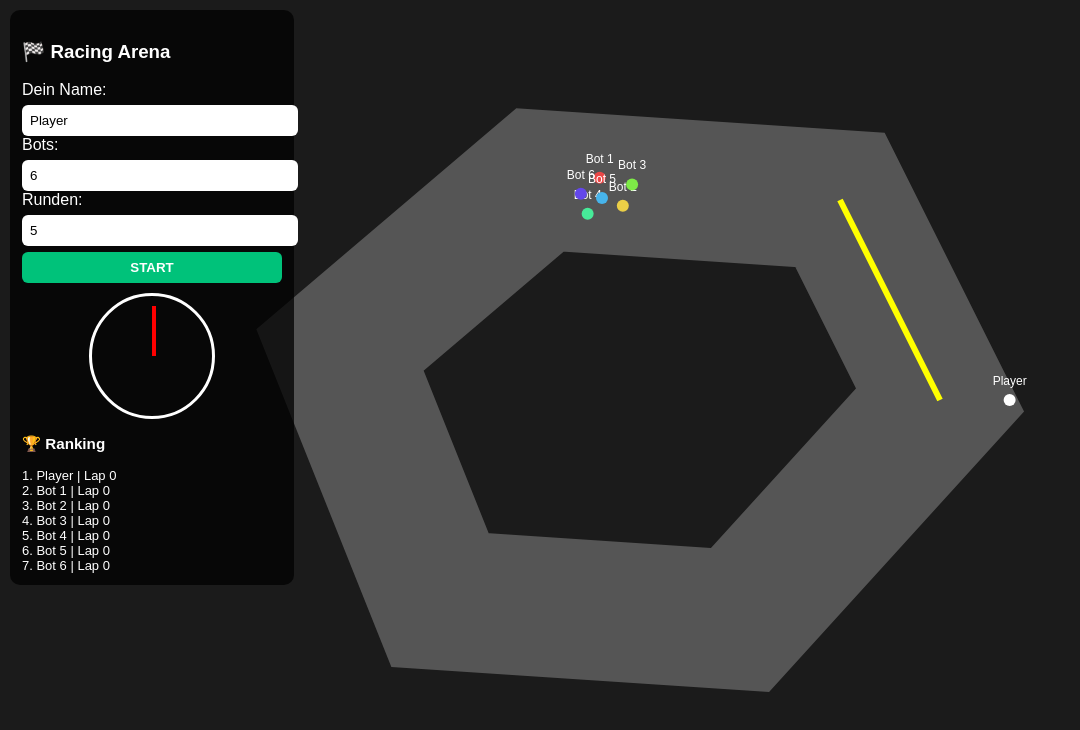
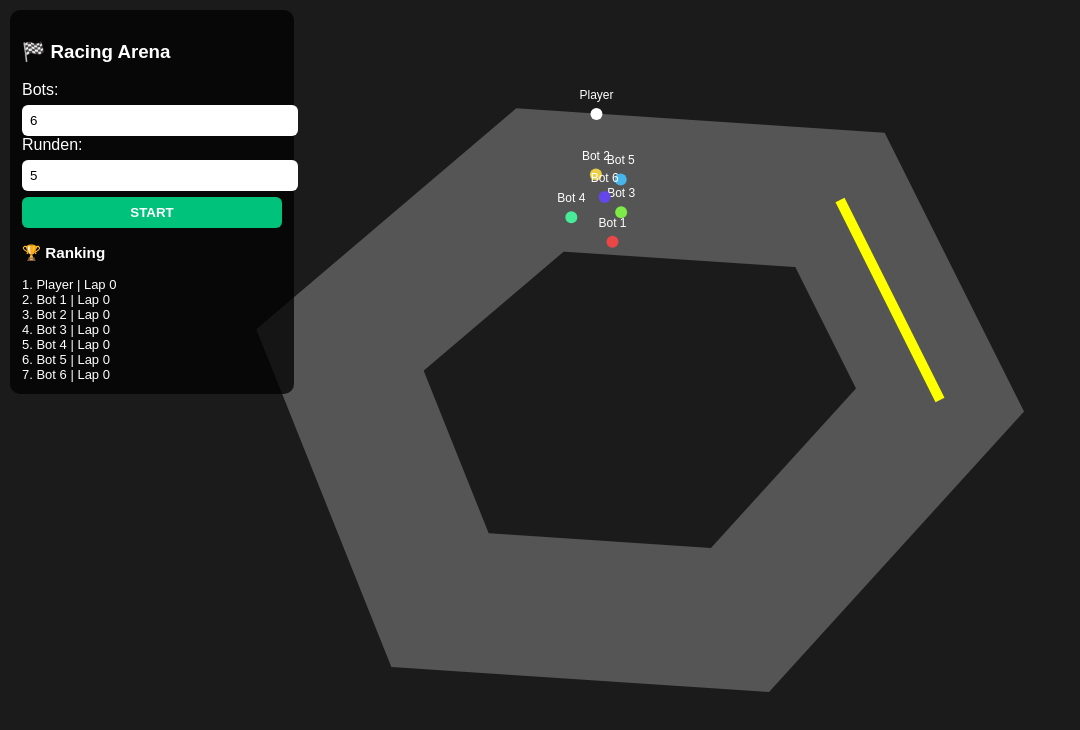
Before and after one commit to Lichessbotacc/2d-Car-Race, a plain HTML site: page index.html in a window 1280 px wide. Both pictures are taken after a click on the button "START". Shown: the whole page, without its empty margins (0-1080 px from the left). Drawn offline with Linux system fonts and the light colour scheme.

Commit message:
Update index.html

```diff
--- a/index.html
+++ b/index.html
@@ -3,7 +3,7 @@
 <head>
 <meta charset="UTF-8">
 <meta name="viewport" content="width=device-width, initial-scale=1.0">
-<title>Racing Arena Fixed</title>
+<title>Racing Arena Fixed+</title>
 
 <style>
 body{margin:0;overflow:hidden;background:#1b1b1b;font-family:Arial;}
@@ -27,24 +27,6 @@ border-radius:6px;
 button{background:#00c27a;color:white;font-weight:bold;}
 
 #score{margin-top:10px;font-size:13px;}
-
-#wheel{
-width:120px;height:120px;
-margin:10px auto;
-border-radius:50%;
-border:3px solid white;
-position:relative;
-touch-action:none;
-}
-
-#needle{
-position:absolute;
-width:4px;height:50px;
-background:red;
-top:10px;left:50%;
-transform-origin:bottom center;
-transform:rotate(0rad);
-}
 </style>
 </head>
 
@@ -53,9 +35,6 @@ transform:rotate(0rad);
 <div id="ui">
 <h3>🏁 Racing Arena</h3>
 
-Dein Name:
-<input id="playerName" value="Player">
-
 Bots:
 <input id="bots" type="number" value="6">
 
@@ -63,10 +42,6 @@ Runden:
 <input id="laps" type="number" value="5">
 
 <button onclick="start()">START</button>
-
-<div id="wheel">
-  <div id="needle"></div>
-</div>
 
 <div id="score"></div>
 </div>
@@ -96,44 +71,6 @@ const track=[
 
 const trackWidth=70;
 
-// ================= STEERING =================
-let steerAngle=0;
-let steerPower=0;
-
-const wheel=document.getElementById("wheel");
-const needle=document.getElementById("needle");
-
-let dragging=false;
-
-function getPos(e){
-  let r=wheel.getBoundingClientRect();
-  let x,y;
-
-  if(e.touches){
-    x=e.touches[0].clientX-(r.left+60);
-    y=e.touches[0].clientY-(r.top+60);
-  } else {
-    x=e.clientX-(r.left+60);
-    y=e.clientY-(r.top+60);
-  }
-  return {x,y};
-}
-
-function updateSteer(e){
-  let p=getPos(e);
-  steerAngle=Math.atan2(p.y,p.x);
-  steerPower=Math.min(1,Math.hypot(p.x,p.y)/60);
-  needle.style.transform=`rotate(${steerAngle}rad)`;
-}
-
-wheel.addEventListener("mousedown",()=>dragging=true);
-window.addEventListener("mouseup",()=>dragging=false);
-window.addEventListener("mousemove",(e)=>dragging&&updateSteer(e));
-
-wheel.addEventListener("touchstart",(e)=>{dragging=true;updateSteer(e);});
-wheel.addEventListener("touchmove",(e)=>dragging&&updateSteer(e));
-wheel.addEventListener("touchend",()=>dragging=false);
-
 // ================= CAR =================
 class Car{
   constructor(i,name,isPlayer=false){
@@ -150,6 +87,7 @@ class Car{
     this.angle=0;
 
     this.speed=3; // ⚖️ ALLE GLEICH SCHNELL
+
     this.color=isPlayer?"white":`hsl(${i*50},80%,60%)`;
 
     this.finished=false;
@@ -168,18 +106,20 @@ class Car{
 
     let ang=Math.atan2(dy,dx);
 
-    // ================= PLAYER =================
+    // ================= PLAYER / BOT =================
     if(this.isPlayer){
       this.angle += (steerAngle-this.angle)*0.2;
     } else {
       this.angle += (ang-this.angle)*0.12;
     }
 
-    // ⚖️ FIX: gleiche Geschwindigkeit für alle
+    // ⚖️ FIX: gleiche Geschwindigkeit
+    this.speed = 3;
+
     this.x += Math.cos(this.angle)*this.speed;
     this.y += Math.sin(this.angle)*this.speed;
 
-    // Track constraint
+    // ================= TRACK LIMIT =================
     let center=closest(this.x,this.y);
     let d=Math.hypot(center.x-this.x,center.y-this.y);
 
@@ -188,8 +128,8 @@ class Car{
       this.y+=(center.y-this.y)*0.08;
     }
 
-    // ================= RACE LINE FIX =================
-    if(dist<60){ // 🔥 größere Checkzone
+    // ================= LAP FIX =================
+    if(dist<75){ // größer = nicht verpassen
       this.cp++;
 
       if(this.cp>=track.length){
@@ -207,12 +147,12 @@ class Car{
       let dy=this.y-o.y;
       let d=Math.hypot(dx,dy);
 
-      if(d<22){
-
-        let push=(22-d)/2;
+      if(d<24 && d>0){
 
         let nx=dx/d;
         let ny=dy/d;
+
+        let push=(24-d)/2;
 
         this.x+=nx*push;
         this.y+=ny*push;
@@ -237,7 +177,17 @@ class Car{
   }
 }
 
-// ================= TRACK HELP =================
+// ================= STEERING (simple preserved) =================
+let steerAngle=0;
+
+window.addEventListener("mousemove",(e)=>{
+  steerAngle=Math.atan2(
+    e.clientY-cy,
+    e.clientX-cx
+  );
+});
+
+// ================= HELP =================
 function closest(x,y){
 
   let best=null;
@@ -282,9 +232,7 @@ function start(){
   let n=+document.getElementById("bots").value;
   maxLaps=+document.getElementById("laps").value;
 
-  let name=document.getElementById("playerName").value;
-
-  cars.push(new Car(999,name,true));
+  cars.push(new Car(999,"Player",true));
 
   for(let i=0;i<n;i++){
     cars.push(new Car(i,"Bot "+(i+1)));
@@ -293,28 +241,26 @@ function start(){
   running=true;
 }
 
-// ================= TRACK =================
+// ================= TRACK DRAW =================
 function drawTrack(){
 
   // Straße
   ctx.strokeStyle="#555";
   ctx.lineWidth=trackWidth*2;
+
   ctx.beginPath();
   ctx.moveTo(track[0].x,track[0].y);
   track.forEach(p=>ctx.lineTo(p.x,p.y));
   ctx.closePath();
   ctx.stroke();
 
-  // ================= ZIELLINIE (GRÖSSER) =================
-  let a=track[0];
-  let b=track[1];
-
+  // ================= ZIELLINIE (BIG FIX) =================
   ctx.strokeStyle="yellow";
-  ctx.lineWidth=6;
+  ctx.lineWidth=10;
 
   ctx.beginPath();
-  ctx.moveTo(a.x,a.y);
-  ctx.lineTo(b.x,b.y);
+  ctx.moveTo(track[0].x,track[0].y);
+  ctx.lineTo(track[1].x,track[1].y);
   ctx.stroke();
 }
 
```
